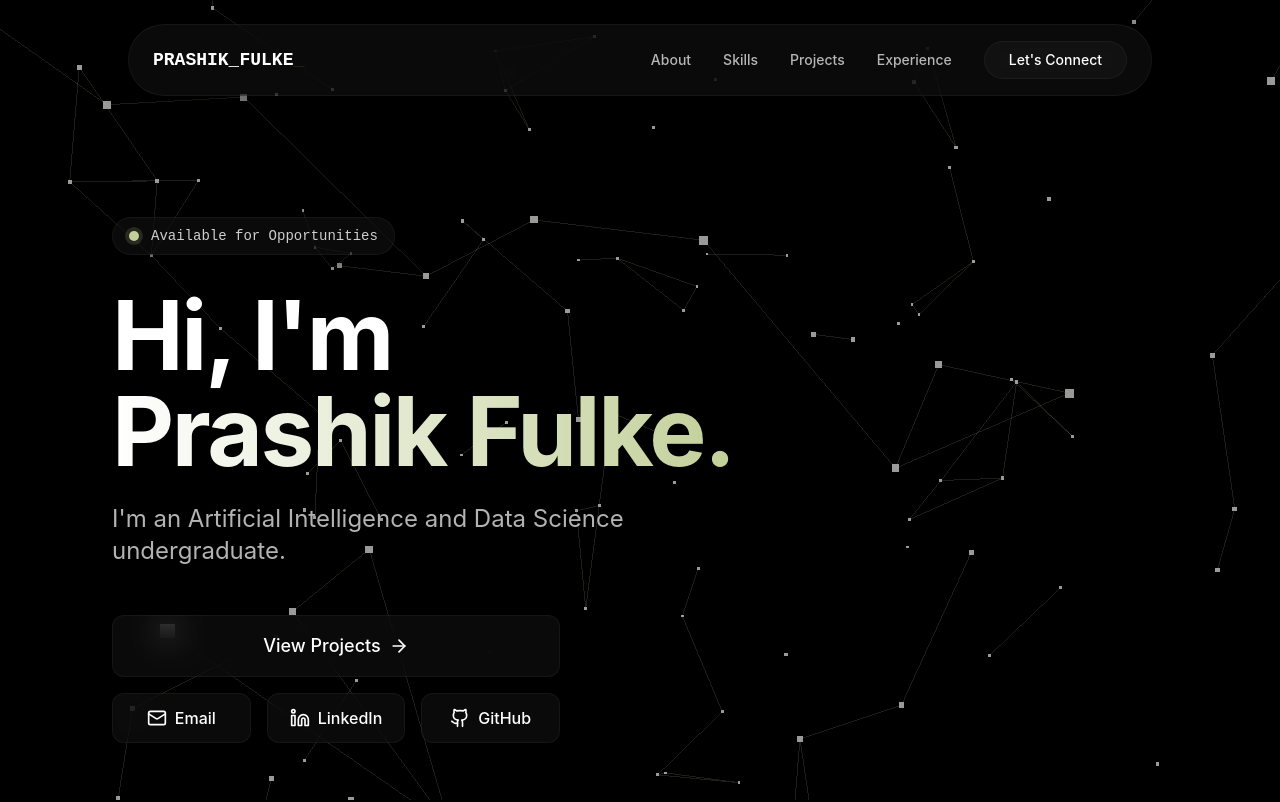
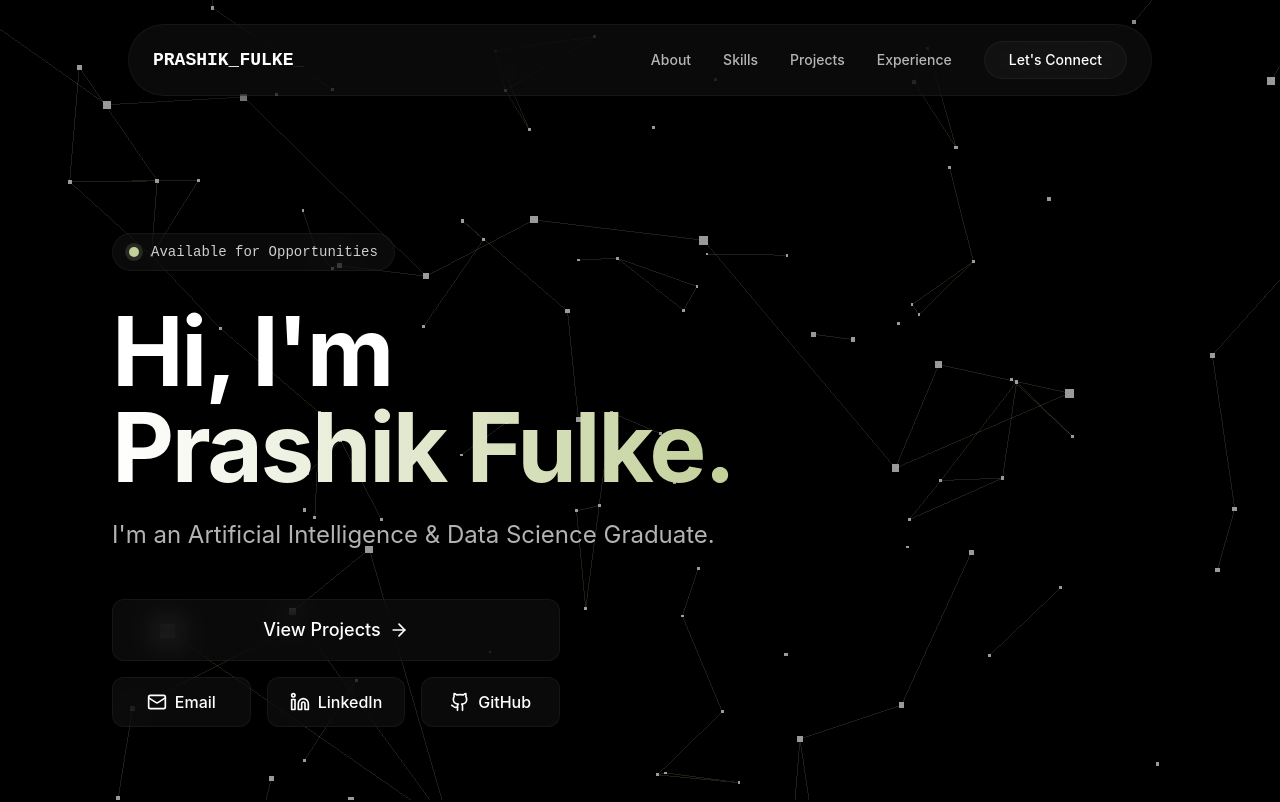
Before and after one commit to PrashikFulke/Prashik-Portfolio, a Next.js app: page / in a window 1280 px wide. Shown: the top 802 px of the page. Built offline with nearby package versions, Linux system fonts and the light colour scheme.

Commit message:
feat: implement portfolio landing page with sections for hero, about, skills, and projects

```diff
--- a/App.jsx
+++ b/App.jsx
@@ -339,7 +339,7 @@ export default function App() {
             </h1>
 
             <p className="text-xl md:text-2xl text-white/70 max-w-2xl mb-12 leading-relaxed">
-              I'm an Artificial Intelligence and Data Science undergraduate.
+              I'm an Artificial Intelligence & Data Science Graduate.
             </p>
 
             <div className="flex flex-col gap-4 w-full max-w-md">
--- a/app/page.jsx
+++ b/app/page.jsx
@@ -72,7 +72,7 @@ export default function Home() {
           </h1>
 
           <p className="text-xl md:text-2xl text-white/70 max-w-2xl mb-12 leading-relaxed">
-            I'm an Artificial Intelligence and Data Science undergraduate.
+            I'm an Artificial Intelligence & Data Science Graduate.
           </p>
 
           <div className="flex flex-col gap-4 w-full max-w-md">
```
